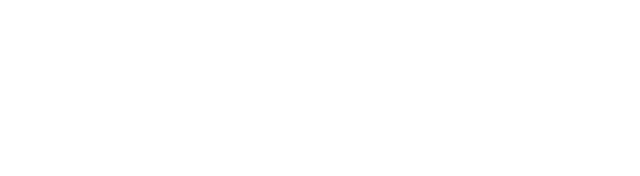
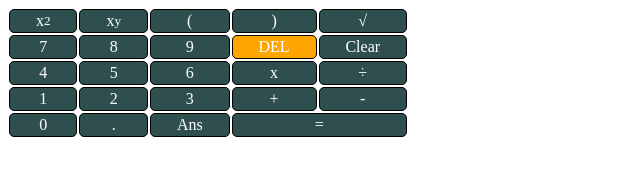
Before and after one commit to rachel2bester/calculator, a plain HTML site: page index.html in a window 1280 px wide. Shown: the whole page, without its empty margins (0-640 px from the left). Drawn offline with Linux system fonts and the light colour scheme.

Commit message:
made progress on buttons grid

```diff
--- a/index.html
+++ b/index.html
@@ -4,13 +4,39 @@
     <meta charset="UTF-8">
     <meta http-equiv="X-UA-Compatible" content="IE=edge">
     <meta name="viewport" content="width=device-width, initial-scale=1.0">
-    <title>Document</title>
+    <title>calculator</title>
+    <style></style>
+    <link rel="stylesheet" href="./styles/styles.css">
 </head>
 <body>
     <main class="calculator">
         <div class="calculator__input"></div>
         <div class="calculator__output"></div>
         <div class="calculator__grid">
+            <div class="calculator__grid__button calculator__grid__button--square">x<span class="indice">2</span></div>
+            <div class="calculator__grid__button calculator__grid__button--power">x<span class="indice">y</span></div>
+            <div class="calculator__grid__button calculator__grid__button--open-bracket">(</div>
+            <div class="calculator__grid__button calculator__grid__button--close-bracket">)</div>
+            <div class="calculator__grid__button calculator__grid__button--root">√</div>
+            <div class="calculator__grid__button calculator__grid__button--0">0</div>
+            <div class="calculator__grid__button calculator__grid__button--1">1</div>
+            <div class="calculator__grid__button calculator__grid__button--2">2</div>
+            <div class="calculator__grid__button calculator__grid__button--3">3</div>
+            <div class="calculator__grid__button calculator__grid__button--4">4</div>
+            <div class="calculator__grid__button calculator__grid__button--5">5</div>
+            <div class="calculator__grid__button calculator__grid__button--6">6</div>
+            <div class="calculator__grid__button calculator__grid__button--7">7</div>
+            <div class="calculator__grid__button calculator__grid__button--8">8</div>
+            <div class="calculator__grid__button calculator__grid__button--9">9</div>
+            <div class="calculator__grid__button calculator__grid__button--del">DEL</div>
+            <div class="calculator__grid__button calculator__grid__button--dec">.</div>
+            <div class="calculator__grid__button calculator__grid__button--ans">Ans</div>
+            <div class="calculator__grid__button calculator__grid__button--clear">Clear</div>
+            <div class="calculator__grid__button calculator__grid__button--x">x</div>
+            <div class="calculator__grid__button calculator__grid__button--div">÷</div>
+            <div class="calculator__grid__button calculator__grid__button--+">+</div>
+            <div class="calculator__grid__button calculator__grid__button--sub">-</div>
+            <div class="calculator__grid__button calculator__grid__button--eq">=</div>
 
         </div>
     </main>
--- /dev/null
+++ b/styles/_buttons.scss
@@ -0,0 +1,20 @@
+@use "./variables" as *;
+@use "./mixins" as *;
+
+.calculator__grid__button {
+    border: 1px solid black;
+    border-radius: 5px;
+    display: flex;
+    justify-content: center;
+    align-items: center;
+    background-color: darkslategrey;
+    color: white;
+    padding: 2px;
+    margin: 1px;
+
+
+
+    &--del, &-- {
+        background-color: orange;
+    }
+}
--- /dev/null
+++ b/styles/_grid.scss
@@ -0,0 +1,95 @@
+@use "./variables" as *;
+@use "./mixins" as *;
+
+.calculator__grid {
+    display: grid;
+    width: 400px;
+
+    grid-template-areas:
+        "square power open close root"
+        "seven eight nine del clear"
+        "four five six x div"
+        "one two three plus sub"
+        "zero dec ans eq eq";
+
+    align-items: center;
+    &__button {
+        &--square{
+            grid-area: square;
+        }
+        &--power{
+            grid-area: power;
+        }
+        &--open-bracket{
+            grid-area: open;
+        }
+        &--close-bracket{
+            grid-area: close;
+        }
+        &--root {
+            grid-area: root;
+        }
+        &--0 {
+            grid-area: zero;
+        }
+        &--1 {
+            grid-area: one;
+        }
+        &--2 {
+            grid-area: two;
+        }
+        &--3 {
+            grid-area: three;
+        }
+        &--4 {
+            grid-area: four;
+        }
+        &--5 {
+            grid-area: five;
+        }
+        &--6 {
+            grid-area: six;
+        }
+        &--7 {
+            grid-area: seven;
+        }
+        &--8 {
+            grid-area: eight;
+        }
+        &--9 {
+            grid-area: nine;
+        }
+        &--del {
+            grid-area: del;
+        }
+        &--dec {
+            grid-area: dec;
+        }
+        &--ans {
+            grid-area: ans;
+        }
+        &--clear {
+            grid-area: clear;
+        }
+        &--x {
+            grid-area: x;
+        }
+        &--div {
+            grid-area: div;
+        }
+        &--+ {
+            grid-area: plus;
+        }
+        &--- {
+            grid-area: sub;
+        }
+        &--eq {
+            grid-area: eq;
+        }
+
+
+
+
+
+    }
+    }
--- /dev/null
+++ b/styles/_main.scss
@@ -0,0 +1,7 @@
+@use "./variables" as *;
+@use "./mixins" as *;
+
+.indice {
+    vertical-align: super;
+    font-size: smaller;
+}
--- a/styles/styles.scss
+++ b/styles/styles.scss
@@ -0,0 +1,3 @@
+@use "main";
+@use "grid";
+@use "buttons";
```
Also changed, not shown: styles/_button-grid.scss (deleted), styles/styles.css (added), 1 other file.
